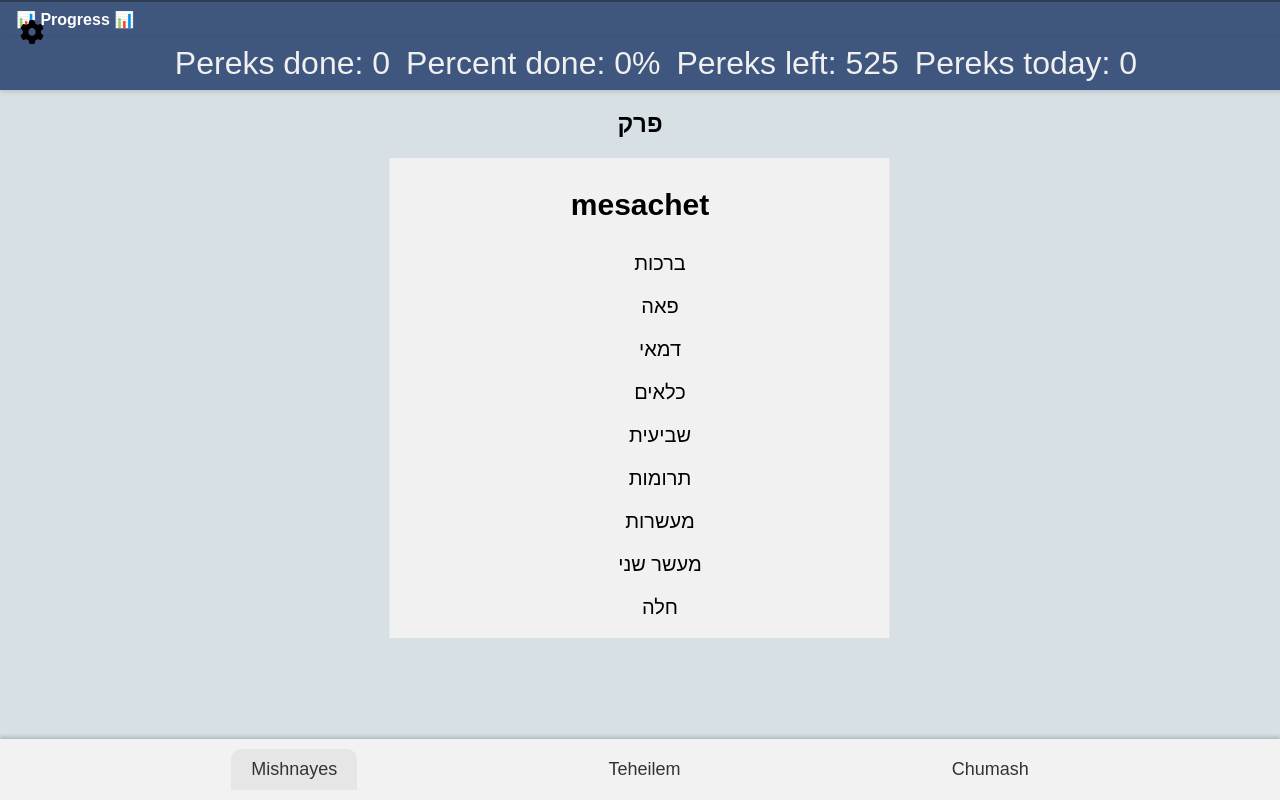
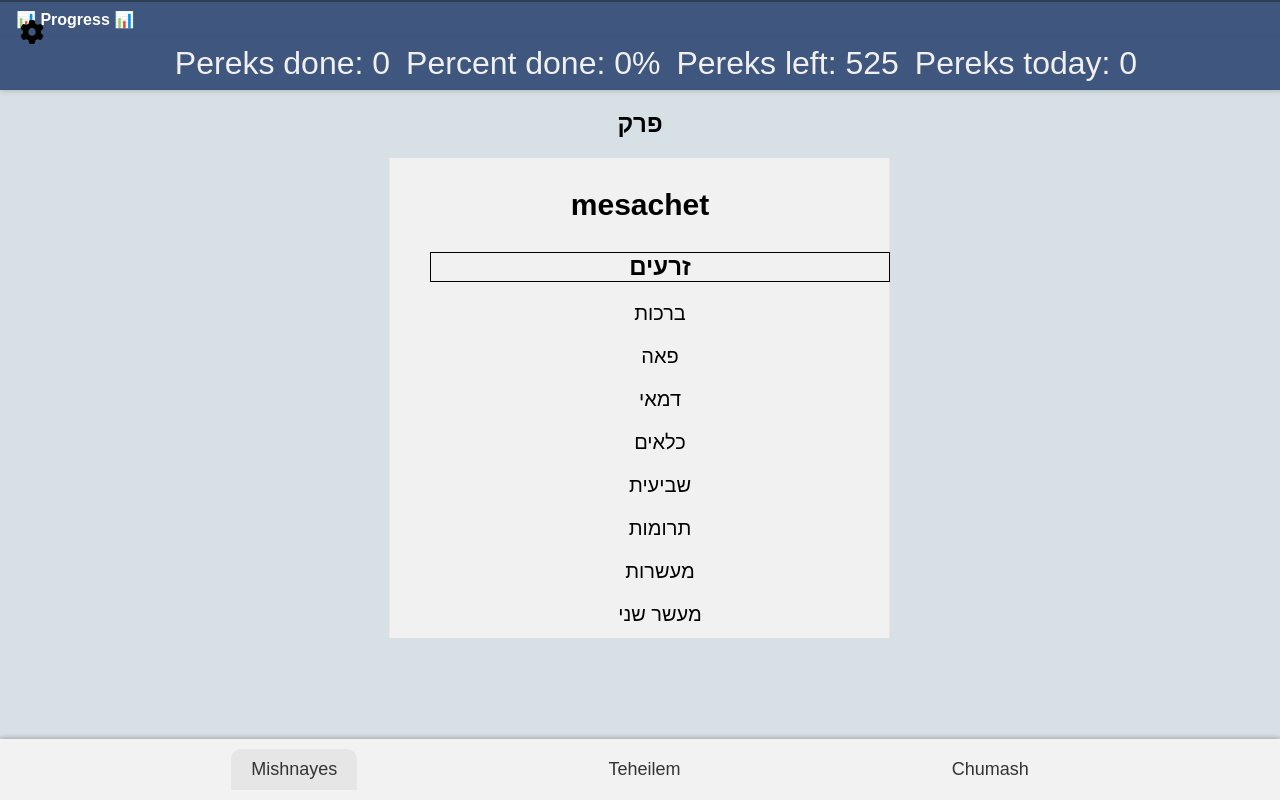
Before and after one commit to Sherman61/torahtracker, a website: page www/index.html in a window 1280 px wide. Drawn offline with Linux system fonts and the light colour scheme.

Commit message:
added mesechet titles for zeromi moed noshim ..

```diff
--- a/www/index.html
+++ b/www/index.html
@@ -10,6 +10,14 @@
   <script src="themes/theme.js"></script>
   <script src="js/mesechot-data.js"></script>
   <style>
+    .section-title {
+      /* color: blue; */
+      border: 1px solid #000;
+      font-size: 24px;
+      font-weight: bold;
+      margin-bottom: 10px;
+    }
+
     .sidebar,
     .side-nav-container {
       width: 300px;
--- a/www/js/mesechet-ui.js
+++ b/www/js/mesechet-ui.js
@@ -39,14 +39,24 @@
 
     container.innerHTML = "";
 
-    data.forEach((item, index) => {
+    let mesechetCounter = 0;
+
+    data.forEach((item) => {
       const li = document.createElement("li");
+
+      if (item.section) {
+        li.classList.add("section-title");
+        li.textContent = item.section;
+        container.appendChild(li);
+        return;
+      }
+
       const p = document.createElement("p");
 
       // Keep your bb + bb{pereks} classes
       p.classList.add("bb", `bb${item.pereks}`);
       p.textContent = item.name;
-      p.dataset.mesechetIndex = String(index + 1);
+      p.dataset.mesechetIndex = String(++mesechetCounter);
 
       li.appendChild(p);
       container.appendChild(li);
--- a/www/js/mesechot-data.js
+++ b/www/js/mesechot-data.js
@@ -1,4 +1,5 @@
 const mesechotData = [
+  { section: "זרעים" },
   { name: "ברכות", pereks: 9 },
   { name: "פאה", pereks: 8 },
   { name: "דמאי", pereks: 7 },
@@ -10,6 +11,7 @@ const mesechotData = [
   { name: "חלה", pereks: 4 },
   { name: "ערלה", pereks: 3 },
   { name: "ביכורים", pereks: 4 },
+  { section: "מועד" },
   { name: "שבת", pereks: 24 },
   { name: "עירובין", pereks: 10 },
   { name: "פסחים", pereks: 10 },
@@ -22,15 +24,15 @@ const mesechotData = [
   { name: "מגילה", pereks: 4 },
   { name: "מועד קטן", pereks: 3 },
   { name: "חגיגה", pereks: 3 },
+  { section: "נשים" },
   { name: "יבמות", pereks: 16 },
   { name: "כתובות", pereks: 13 },
-
   { name: "נדרים", pereks: 11 },
   { name: "נזיר", pereks: 9 },
   { name: "סוטה", pereks: 9 },
   { name: "גיטין", pereks: 9 },
   { name: "קידושין", pereks: 4 },
-
+  { section: "נזיקין" },
   { name: "בבא קמא", pereks: 10 },
   { name: "בבא מציעא", pereks: 10 },
   { name: "בבא בתרא", pereks: 10 },
@@ -41,7 +43,7 @@ const mesechotData = [
   { name: "עבודה זרה", pereks: 5 },
   { name: "אבות", pereks: 6 },
   { name: "הוריות", pereks: 3 },
-
+  { section: "קדשים" },
   { name: "זבחים", pereks: 14 },
   { name: "מנחות", pereks: 13 },
   { name: "חולין", pereks: 12 },
@@ -53,7 +55,7 @@ const mesechotData = [
   { name: "תמיד", pereks: 7 },
   { name: "מדות", pereks: 5 },
   { name: "קינים", pereks: 3 },
-
+  { section: "טהרות" },
   { name: "כלים", pereks: 30 },
   { name: "אהלות", pereks: 18 },
   { name: "נגעים", pereks: 14 },
```
Also changed, not shown: www/js/mesechtot-data.js (+7 -5 lines).
